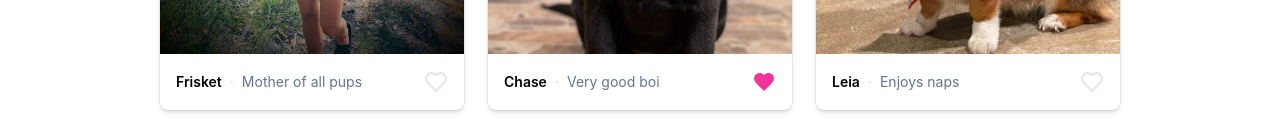
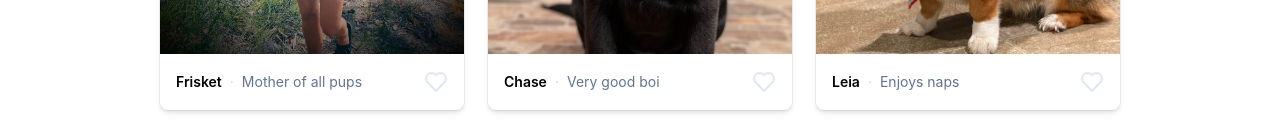
Before and after one commit to aledbrown/devpups, a React (Vite) app: page / in a window 1280 px wide. Shown: the part 660-792 px from the top of the page. Built offline with nearby package versions, Linux system fonts and the light colour scheme.

Commit message:
Add Icons Pack and setup Use State on Like Toggle

```diff
--- a/package.json
+++ b/package.json
@@ -33,6 +33,7 @@
   "dependencies": {
     "@tailwindcss/vite": "^4.1.3",
     "@vitejs/plugin-react": "^4.3.4",
+    "lucide-react": "^0.488.0",
     "react": "^19.1.0",
     "react-dom": "^19.1.0",
     "tailwindcss": "^4.1.3"
--- /dev/null
+++ b/src/components/LikeToggle.tsx
@@ -0,0 +1,22 @@
+import { Heart } from "lucide-react";
+import * as React from "react";
+
+export function LikeToggle() {
+  const [isLiked, setIsLiked] = React.useState(false);
+
+
+  function handleClick() {
+    setIsLiked(!isLiked);
+  }
+
+  return (
+    <button className="group" onClick={handleClick}>
+      <Heart className={
+        isLiked
+          ? "fill-pink-500 stroke-none"
+          : "stroke-slate-200 group-hover:stroke-slate-300"
+      }
+      />
+    </button>
+  );
+}
--- a/src/components/PuppiesList.tsx
+++ b/src/components/PuppiesList.tsx
@@ -1,5 +1,6 @@
 
 import type { Puppy } from "../types";
+import { LikeToggle } from "./LikeToggle";
 
 export function PuppiesList({ puppies } : { puppies: Puppy[] }) {
   return (
@@ -15,7 +16,7 @@ type PuppyCardProps = {
   puppy: Puppy;
 };
 
-function PuppyCard({puppy}: PuppyCardProps) {
+function PuppyCard({ puppy }: PuppyCardProps) {
   return (
     <li
       key={puppy.id}
@@ -32,27 +33,8 @@ function PuppyCard({puppy}: PuppyCardProps) {
           <span className="text-slate-300">·</span>
           <p className="text-slate-500">{puppy.trait}</p>
         </div>
-        <button className="group">
-          <svg
-            xmlns="http://www.w3.org/2000/svg"
-            width={24}
-            height={24}
-            viewBox="0 0 24 24"
-            fill="none"
-            stroke="currentColor"
-            strokeWidth={2}
-            strokeLinecap="round"
-            strokeLinejoin="round"
-            className={
-              puppy.id === 2
-                ? "fill-pink-500 stroke-none"
-                : "stroke-slate-200 group-hover:stroke-slate-300"
-            }
-          >
-            <path d="M19 14c1.49-1.46 3-3.21 3-5.5A5.5 5.5 0 0 0 16.5 3c-1.76 0-3 .5-4.5 2-1.5-1.5-2.74-2-4.5-2A5.5 5.5 0 0 0 2 8.5c0 2.3 1.5 4.05 3 5.5l7 7Z" />
-          </svg>
-        </button>
+        <LikeToggle />
       </div>
     </li>
-  )
+  );
 }
```
Also changed, not shown: 2 other files (tests, documents, lock files or other folders).
